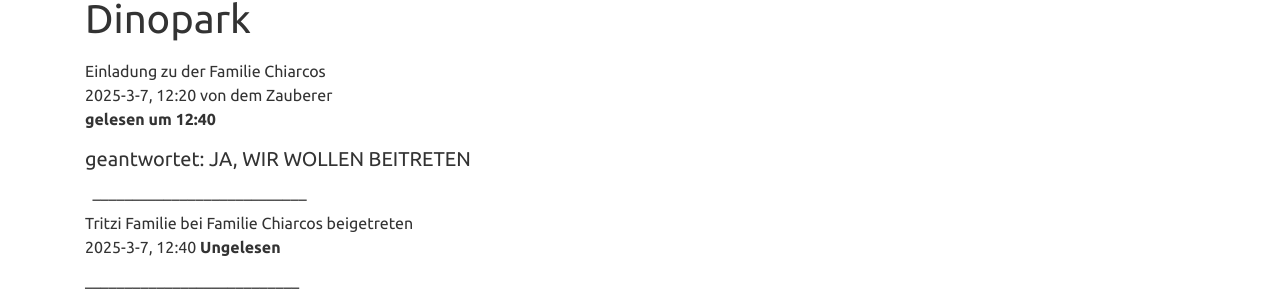
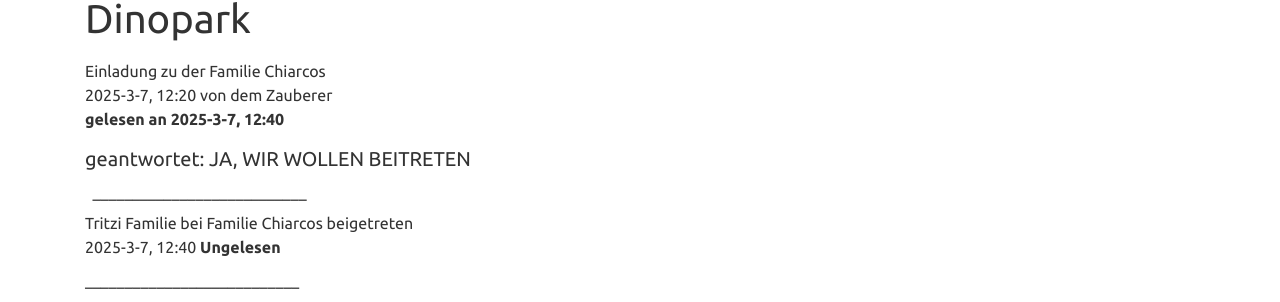
Before and after one commit to viktor-chiarcos/viktor-chiarcos.github.io, a Jekyll site: the page built from _pages/tritzi.md, in a window 1280 px wide. Shown: the part 539-841 px from the top of the page. Built offline with Jekyll 4.4.1, drawn with Linux system fonts in a browser that asks for light colours.

Commit message:
Update tritzi.md

```diff
--- a/_pages/tritzi.md
+++ b/_pages/tritzi.md
@@ -16,7 +16,7 @@ Startseite\
 #  Dinopark
 Einladung zu der Familie Chiarcos\
 2025-3-7, 12:20 von dem Zauberer\
-**gelesen um 12:40**
+**gelesen an 2025-3-7, 12:40**
 ##### geantwortet: JA, WIR WOLLEN BEITRETEN
 &nbsp;
 –––––––––––––––––––––––––––\
```
